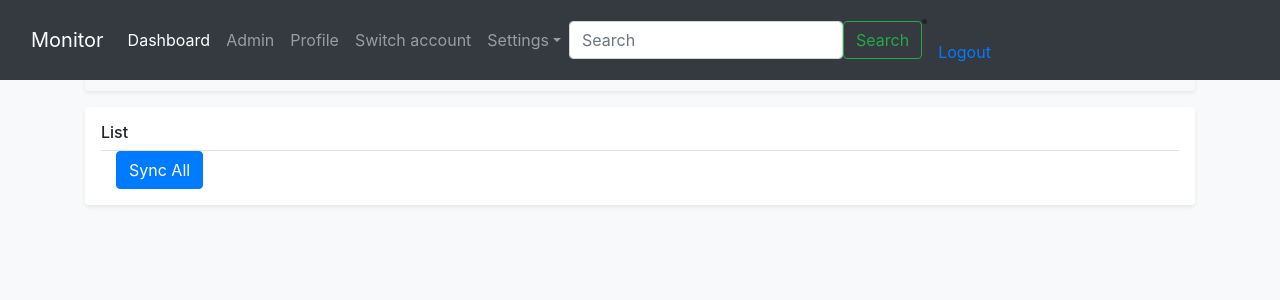
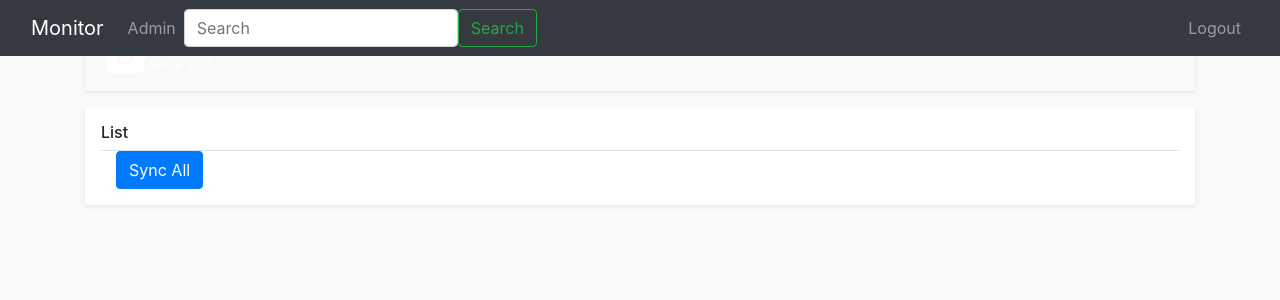
Before and after one commit to romanpodliagin/url_monitor, a Django app: page /monitor/ in a window 1280 px wide. Shown: the top 300 px of the page. Run offline with Django 3.2, Linux system fonts and the light colour scheme; the visitor is signed in with stand-in values (Sample User, id 1); data that the repository does not hold is empty; some libraries are stand-ins or nearby versions.

Commit message:
Fixed navbar elements position. Added `Sync All`

```diff
--- a/templates/base.html
+++ b/templates/base.html
@@ -21,41 +21,26 @@
           <span class="navbar-toggler-icon"></span>
         </button>
 
-        <div class="navbar-collapse offcanvas-collapse" id="navbarsExampleDefault">
-          <ul class="navbar-nav me-auto mb-2 mb-lg-0">
-            <li class="nav-item active">
-              <a class="nav-link" aria-current="page" href="#">Dashboard</a>
-            </li>
+        <ul class="navbar-nav me-auto mb-2 mb-lg-0">
             <li class="nav-item">
               <a class="nav-link" href="/admin/" target="_blank">Admin</a>
             </li>
-            <li class="nav-item">
-              <a class="nav-link" href="#">Profile</a>
-            </li>
-            <li class="nav-item">
-              <a class="nav-link" href="#">Switch account</a>
-            </li>
-            <li class="nav-item dropdown">
-              <a class="nav-link dropdown-toggle" href="#" id="dropdown01" data-bs-toggle="dropdown" aria-expanded="false">Settings</a>
-              <ul class="dropdown-menu" aria-labelledby="dropdown01">
-                <li><a class="dropdown-item" href="#">Action</a></li>
-                <li><a class="dropdown-item" href="#">Another action</a></li>
-                <li><a class="dropdown-item" href="#">Something else here</a></li>
-              </ul>
-            </li>
           </ul>
+
+        <div class="navbar-collapse offcanvas-collapse justify-content-between" id="navbarsExampleDefault">
           <form class="d-flex">
             <input class="form-control me-2" type="search" placeholder="Search" aria-label="Search">
             <button class="btn btn-outline-success" type="submit">Search</button>
           </form>
-          {% if request.user.is_authenticated %}
+
+          <ul class="navbar-nav me-auto mb-2 mb-lg-0">
             <li class="nav-item">
-              <a class="nav-link" href="/logout/">Logout</a>
-          </li>
-          {% else %}
-          <li class="nav-item">
-              <a class="nav-link" href="/login/">Login</a>
-          </li>
+              {% if request.user.is_authenticated %}
+                  <a class="nav-link" href="/logout/">Logout</a>
+              {% else %}
+                  <a class="nav-link" href="/login/">Login</a>
+            </li>
+          </ul>
 
           {% endif %}
         </div>
--- a/templates/static/js/base.js
+++ b/templates/static/js/base.js
@@ -8,7 +8,7 @@ function sync(url_obj_id) {
         type: 'POST',
         cache: false,
         data: {'url_obj_id': url_obj_id},
-        url: '/monitor/url/' + url_obj_id + '/',
+        url: '/monitor/sync/url/' + url_obj_id + '/',
         error: function(xhr, status, e) {
            console.log(xhr.responseJSON.msg);
         },
@@ -20,6 +20,19 @@ function sync(url_obj_id) {
 
 function sync_all() {
     console.log('sync all urls ');
+
+    $.ajax({
+        type: 'POST',
+        cache: false,
+        data: {},
+        url: '/monitor/sync/urls/',
+        error: function(xhr, status, e) {
+           console.log(xhr.responseJSON.msg);
+        },
+    }).done(function(response) {
+        console.log('success');
+        location.reload();
+    });
 }
 
 $("[type='checkbox']").change(function() {
--- a/url_monitor/admin.py
+++ b/url_monitor/admin.py
@@ -10,6 +10,7 @@ from django.contrib.admin.models import LogEntry
 class UrlAdmin(admin.ModelAdmin):
     model = Url
     readonly_fields = ('created', 'updated')
+    list_filter = ('user',)
 
 
 class LogEntryAdmin(admin.ModelAdmin):
--- a/url_monitor/urls.py
+++ b/url_monitor/urls.py
@@ -4,7 +4,8 @@ from django.urls import include
 from url_monitor import views
 
 urlpatterns = [
-    url(r'url/(?P<url_obj_id>\d+)/$', views.SyncUrl.as_view(), name='sync'),
+    url(r'sync/url/(?P<url_obj_id>\d+)/$', views.SyncUrl.as_view(), name='sync_url'),
+    url(r'sync/urls/$', views.SyncUrlSet.as_view(), name='sync_url_set'),
     url(r'active/(?P<url_obj_id>\d+)/$', views.SyncActive.as_view(), name='active'),
     url(r'$', views.Base.as_view(), name='base'),
 
--- a/url_monitor/views.py
+++ b/url_monitor/views.py
@@ -32,6 +32,16 @@ class SyncUrl(generics.CreateAPIView):
         return Response({'status': url_object.status}, status=status.HTTP_200_OK)
 
 
+class SyncUrlSet(generics.CreateAPIView):
+
+    def post(self, request):
+        status_list = []
+        for url_object in Url.objects.filter(active=True):
+            url_object.sync()
+            status_list.append(url_object.status)
+        return Response({'status': status_list}, status=status.HTTP_200_OK)
+
+
 class SyncActive(generics.CreateAPIView):
 
     def post(self, request, url_obj_id):
```
Also changed, not shown: img/url_monitor.png.
